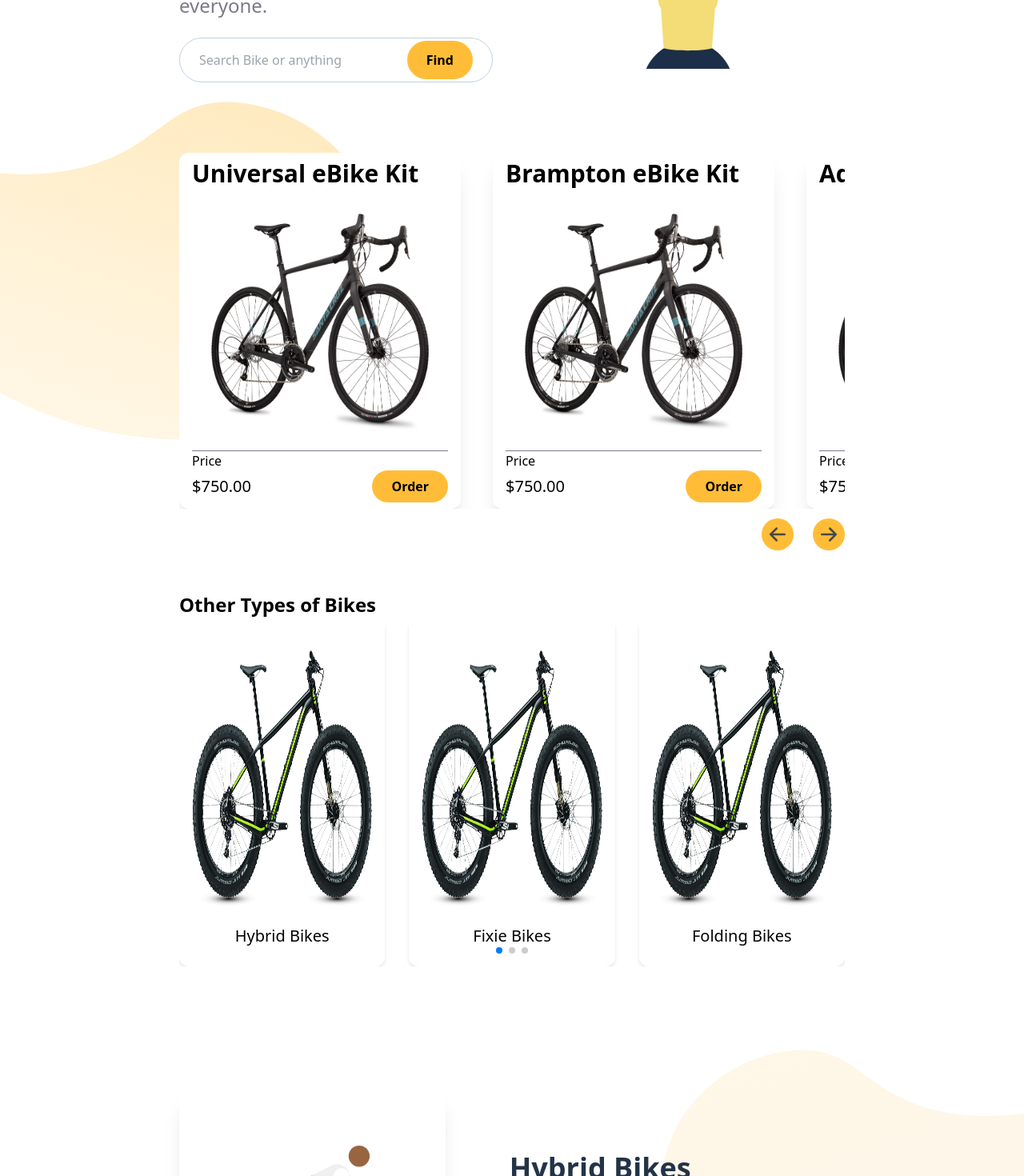
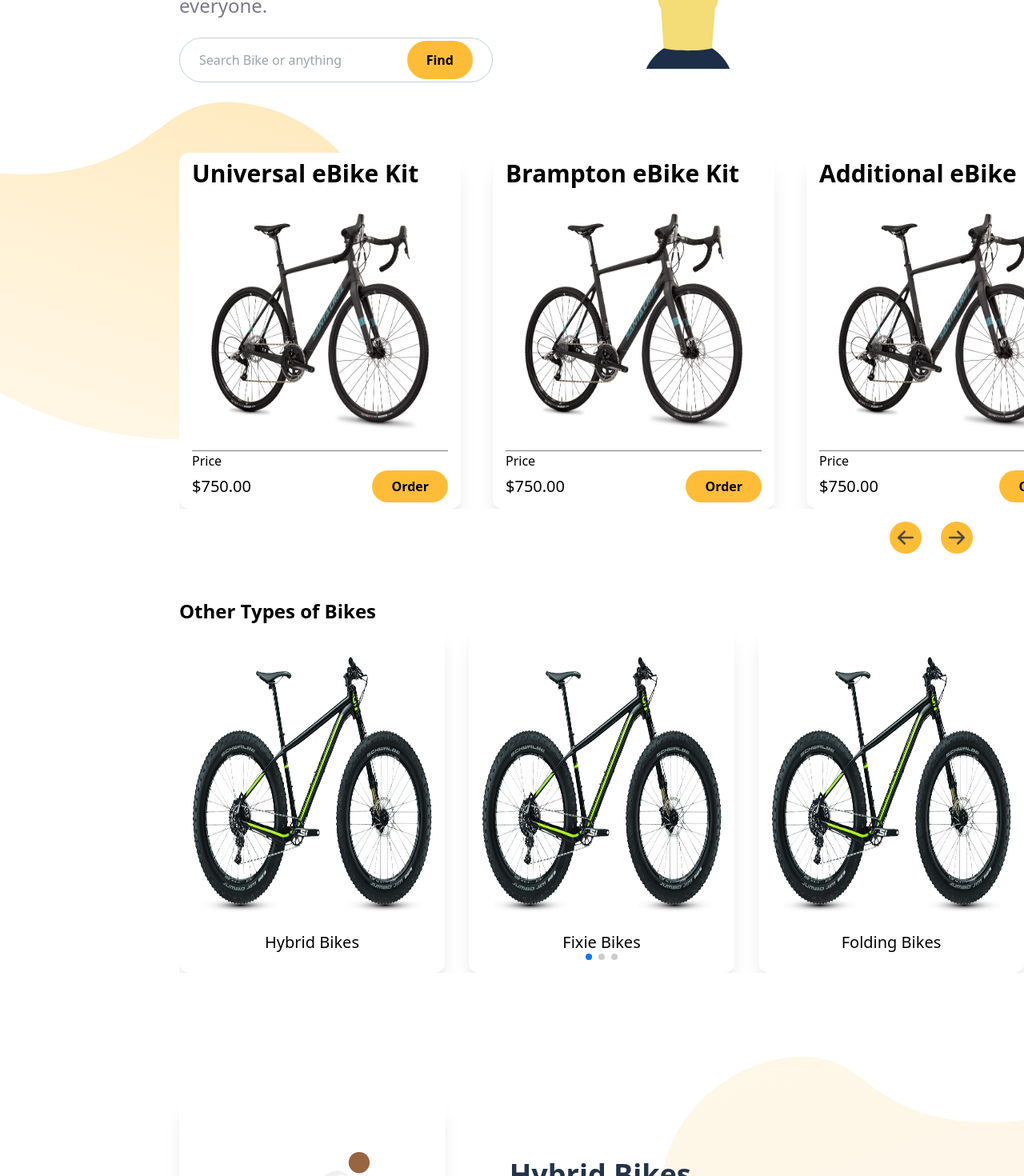
Before and after one commit to missveev/bikey, a React (Create React App) app: page / in a window 1280 px wide. Shown: the part 460-1930 px from the top of the page at 80% size. Built offline with nearby package versions, Linux system fonts and the light colour scheme.

Commit message:
category update

```diff
--- a/src/component/category.js
+++ b/src/component/category.js
@@ -29,9 +29,9 @@
     };
     return (
         <><Shape className='absolute left-0 w-3/4 md:w-fit' />
-            <section className='relative py-16 px-4 md:px-16 lg:px-56 z-10 justify-center items-center' id="home">
-            <div className="flex flex-1 flex-row max-w-full relative">
-                <div className="flex w-max overflow-x-scroll justify-between gap-10 scrollbar-hide" ref={scrollRef}>
+            <section className='relative py-16 z-10 justify-center items-center' id="home">
+            <div className="flex flex-1 flex-row relative ml-4 md:ml-16 lg:ml-56 max-w-full">
+                <div className="flex overflow-x-scroll justify-between w-max gap-10 scrollbar-hide" ref={scrollRef}>
                     {products.map((product) => (
 
                             <div key={product.id} className='flex flex-col group px-4 w-full py-2 relative bg-whitex shadow-xl rounded-xl p6-6'>
@@ -56,13 +56,13 @@
                 </div>
 
 
-                <div className="flex justify-end items-end gap-6 py-3 ">
+                <div className="flex justify-center md:justify-end items-end gap-6 py-4 mr-16 ">
                     <BsArrowLeftShort className="bg-golden text-gray-dark w-10 h-10 rounded-full cursor-pointer font-xl" onClick={() => scroll('left')} />
                     <BsArrowRightShort className="bg-golden text-gray-dark w-10 h-10 rounded-full cursor-pointer font-xl" onClick={() => scroll('right')} />
 
                 </div>
 
-                <div className='flex flex-col py-10'>
+                <div className='flex flex-col py-10 ml-4 md:ml-16 lg:ml-56'>
                     <h2 className='text-2xl font-semibold'>Other Types of Bikes</h2>
                     <div className='flex flex-row justify-between gap-10'>
                         <Swiper
@@ -76,7 +76,7 @@
                             className="flex flex-row justify-between gap-10 mySwiper"
                         >
                             {othertypes.map((othertype) => (
-                                <SwiperSlide key={othertype.id} className='flex flex-col px-4  py-10 relative bg-whitex shadow-md w-72 rounded-xl pb-6'>
+                                <SwiperSlide key={othertype.id} className='flex flex-col px-4  py-10 relative bg-whitex shadow-xl w-72 rounded-xl pb-6'>
 
                                         <div className="w-full min-h-80 overflow-hidden group-hover:opacity-75  lg:aspect-none">
                                                 <img src={othertype.imgUrl} className="w-full h-full object-center"
```
